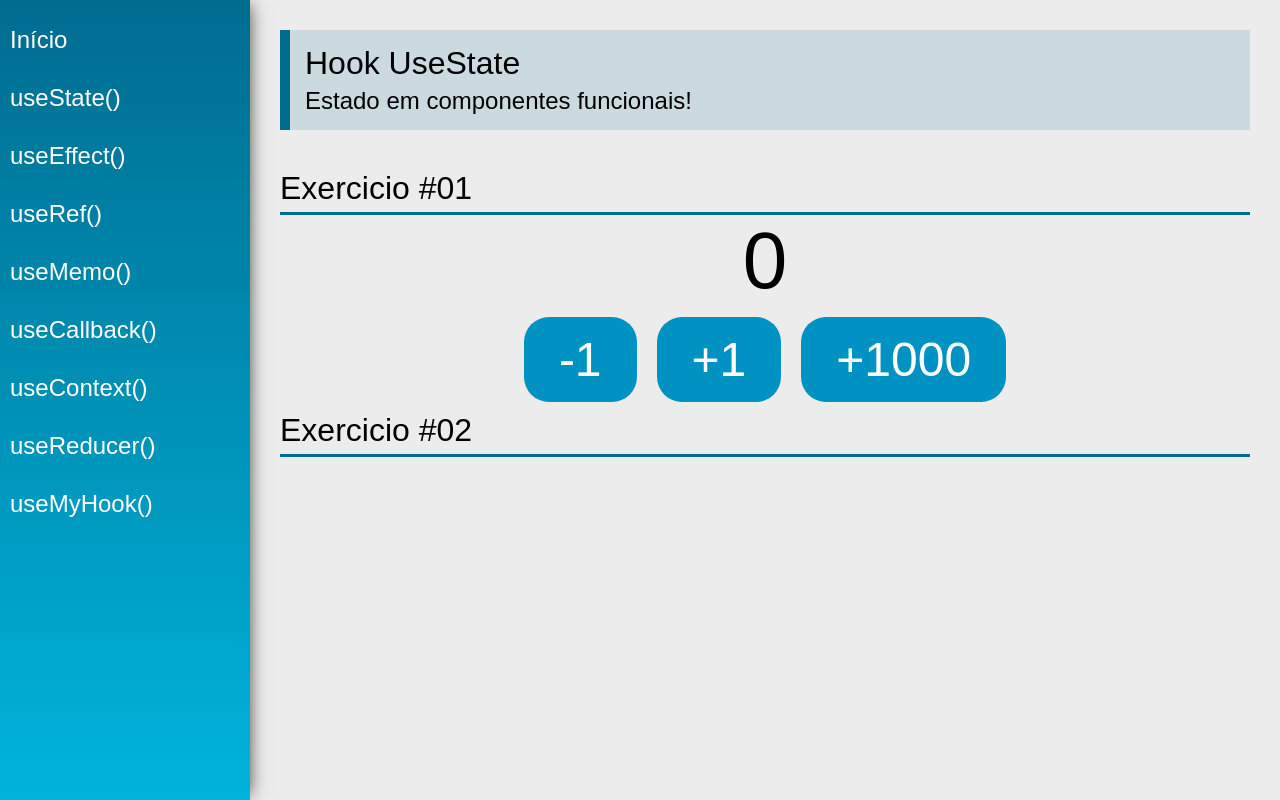
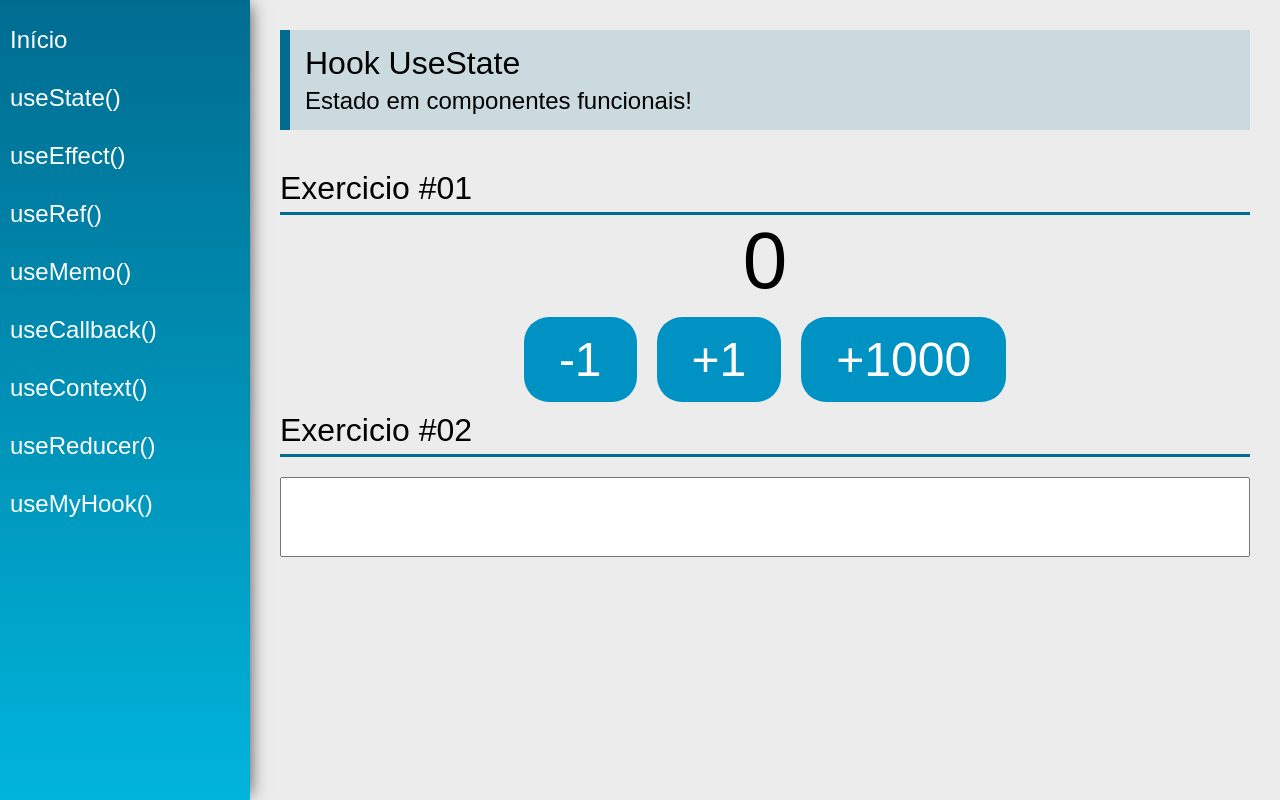
Before and after one commit to DiegoPereira100/ReactHooks, a React (Create React App) app: page /useState in a window 1280 px wide. Built offline with nearby package versions, Linux system fonts and the light colour scheme.

Commit message:
useState #2

```diff
--- a/src/views/examples/UseState.jsx
+++ b/src/views/examples/UseState.jsx
@@ -4,6 +4,7 @@
 
 const UseState = (props) => {
     const [count, setCount] = useState(0)
+    const [name, setName] = useState("")
 
     return (
         <div className="UseState">
@@ -29,6 +30,9 @@
             </div>
 
             <SectionTitle title="Exercicio #02" />
+            <input type="text" className="input"
+                value={name} onChange={e => setName(e.target.value)} />
+            <span className="text">{name}</span>
         </div>
     )
 }
```
